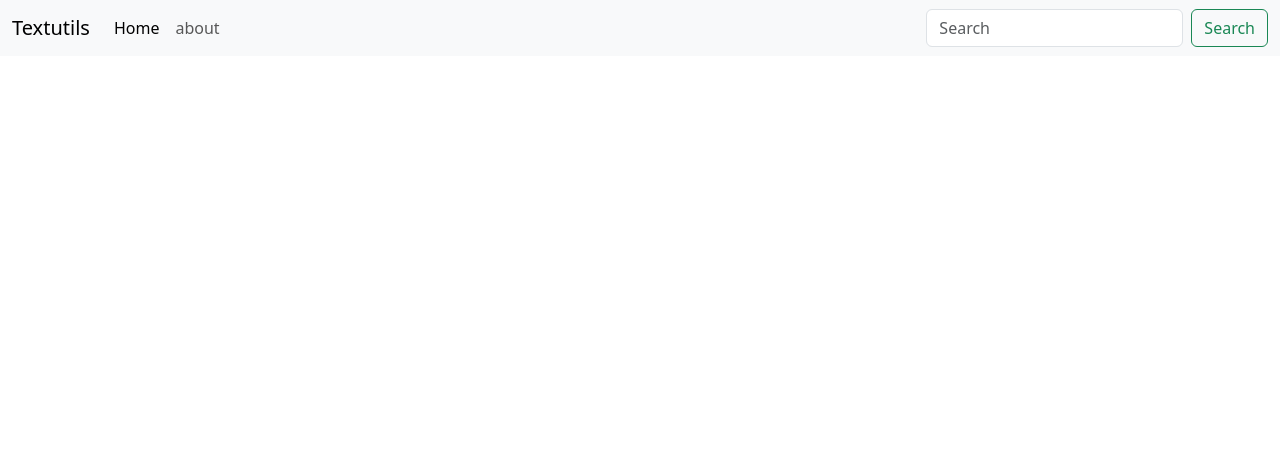
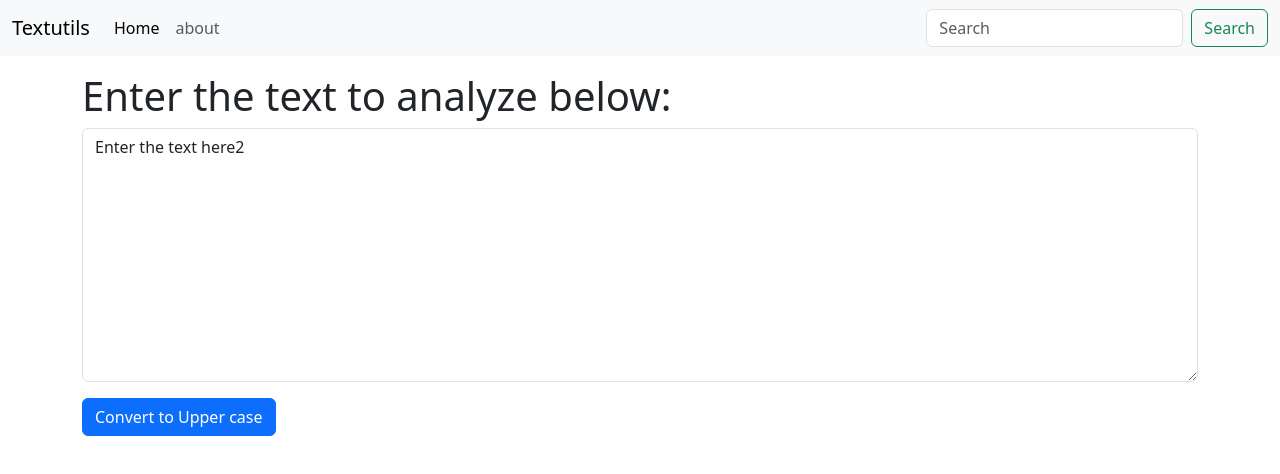
Before and after one commit to Hardikmaind/learning-react-Textutils-app-, a React (Create React App) app: page / in a window 1280 px wide. Shown: the top 474 px of the page. Built offline with nearby package versions, Linux system fonts and the light colour scheme.

Commit message:
vid 7 harry react course

```diff
--- a/src/App.js
+++ b/src/App.js
@@ -1,6 +1,7 @@
 
 import './App.css';
 import Navbar from './Components/Navbar';
+import TextForm from './Components/TextForm';
 
 function App() {
   return (
@@ -10,6 +11,9 @@
     {/* <Navbar title="Welcome" aboutText='loda lehsun'/> */}
     <Navbar title="Textutils" />
     {/* <Navbar/> */}
+    <div className="container my-3">
+    <TextForm heading="Enter the text to analyze below: "/>
+    </div>
 
     </>
 
--- /dev/null
+++ b/src/Components/TextForm.js
@@ -0,0 +1,38 @@
+/* eslint-disable no-unused-vars */
+
+// this {useState} is a Hook. this useState hook helps us in making the hook
+import React,{useState} from 'react'
+
+// eslint-disable-next-line import/no-anonymous-default-export
+export default function (props) {
+
+    const handleUpClick = ()=>{
+        // console.log('upper case was clicked '+ text);  it is not necessary to include this. it is just for our understanding and debugging
+        // this change the present state of "text" which in default was "enter the text here2" when you click the button it will change from "enter the text here2" to "you have clicked on  handle up click"
+        let newText = text.toUpperCase();
+        setText(newText)
+    }
+    // when whe handle on chnage funtion is triggerd  the object event is created.
+    const handleOnChange=(event)=>{
+        // console.log('on Change'); it is not necessary to include this. it is just for our understanding and debugging
+        // this changes the present state of the our "text" to another. and
+        setText(event.target.value)
+        console.log(" ")
+    }
+
+    // here we are using the destruting the array const[text,setText]
+    // here the default value of text  is "enter the text here2" which is the initial state of the text,its next text will be changed through setText.
+    // text and setText are the state variables.state variable are the variables,which react will automatically watch
+    const[text,setText]=useState('Enter the text here2')
+    return (
+        <div>
+            <h1>{props.heading}</h1>
+            <div className="mb-3">
+                                                    {/* onchange event will fire this below funtion.it is necessary to include this event cause if we not include it we will not be able to change the state of the state variavle "state" once it is changed . also it becomes necessary to update the state variable 'text' in  value="text" jaise hi koi type kare */}
+                <textarea className="form-control" value={text} onChange={handleOnChange} id="myBox" rows="10"></textarea>
+            </div>
+                                                    {/* onlick event will fire this below funtions */}
+                <button className="btn btn-primary" onClick={handleUpClick}>Convert to Upper case</button>
+        </div>
+    )
+}
```
